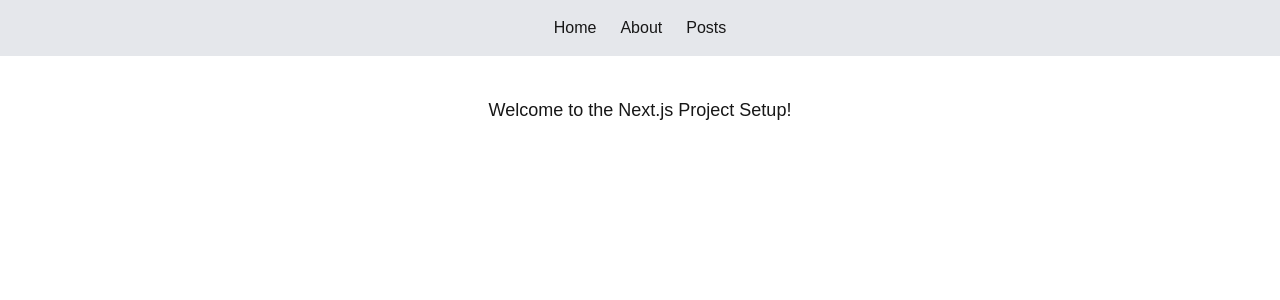
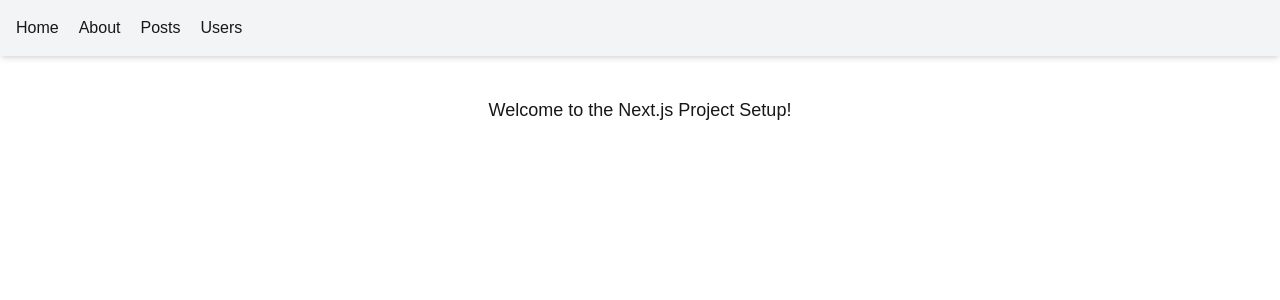
Before and after one commit to Icequeshe/alx-project-0x02-setup, a Next.js app in the folder alx-project-0x02/: page / in a window 1280 px wide. Shown: the top 300 px of the page. Built offline with nearby package versions, Linux system fonts and the light colour scheme.

Commit message:
Add UserCard component and users page with API data

```diff
--- /dev/null
+++ b/alx-project-0x02/components/common/UserCard.tsx
@@ -0,0 +1,15 @@
+import { type UserProps } from "@/interfaces";
+
+const UserCard = ({ name, email, address }: UserProps) => {
+  return (
+    <div className="border rounded-lg shadow-md p-4 mb-4">
+      <h2 className="text-xl font-semibold">{name}</h2>
+      <p className="text-gray-700 mt-1">{email}</p>
+      <p className="text-gray-600 mt-2">
+        {address.street}, {address.city}, {address.zipcode}
+      </p>
+    </div>
+  );
+};
+
+export default UserCard;
--- a/alx-project-0x02/components/layout/Header.tsx
+++ b/alx-project-0x02/components/layout/Header.tsx
@@ -2,16 +2,11 @@ import Link from "next/link";
 
 const Header = () => {
   return (
-    <header className="p-4 bg-gray-200 flex gap-6 justify-center">
-      <Link href="/home" className="font-medium hover:underline">
-        Home
-      </Link>
-      <Link href="/about" className="font-medium hover:underline">
-        About
-      </Link>
-      <Link href="/posts" className="font-medium hover:underline">
-        Posts
-      </Link>
+    <header className="p-4 shadow-md bg-gray-100 flex gap-5">
+      <Link href="/home">Home</Link>
+      <Link href="/about">About</Link>
+      <Link href="/posts">Posts</Link>
+      <Link href="/users">Users</Link>
     </header>
   );
 };
--- a/alx-project-0x02/interfaces/index.ts
+++ b/alx-project-0x02/interfaces/index.ts
@@ -15,3 +15,13 @@ export interface PostProps {
   content: string;
   userId: number;
 }
+
+export interface UserProps {
+  name: string;
+  email: string;
+  address: {
+    street: string;
+    city: string;
+    zipcode: string;
+  };
+}
--- /dev/null
+++ b/alx-project-0x02/pages/users.tsx
@@ -0,0 +1,52 @@
+import Header from "@/components/layout/Header";
+import UserCard from "@/components/common/UserCard";
+import { GetStaticProps } from "next";
+import { type UserProps } from "@/interfaces";
+
+interface ApiUser {
+  id: number;
+  name: string;
+  email: string;
+  address: {
+    street: string;
+    city: string;
+    zipcode: string;
+  };
+}
+
+interface UsersPageProps {
+  users: ApiUser[];
+}
+
+const UsersPage = ({ users }: UsersPageProps) => {
+  return (
+    <div className="min-h-screen">
+      <Header />
+      <div className="p-6">
+        <h1 className="text-2xl font-bold mb-6">Users</h1>
+
+        {users.map((user) => (
+          <UserCard
+            key={user.id}
+            name={user.name}
+            email={user.email}
+            address={user.address}
+          />
+        ))}
+      </div>
+    </div>
+  );
+};
+
+export const getStaticProps: GetStaticProps = async () => {
+  const res = await fetch("https://jsonplaceholder.typicode.com/users");
+  const data: ApiUser[] = await res.json();
+
+  return {
+    props: {
+      users: data,
+    },
+  };
+};
+
+export default UsersPage;
```
